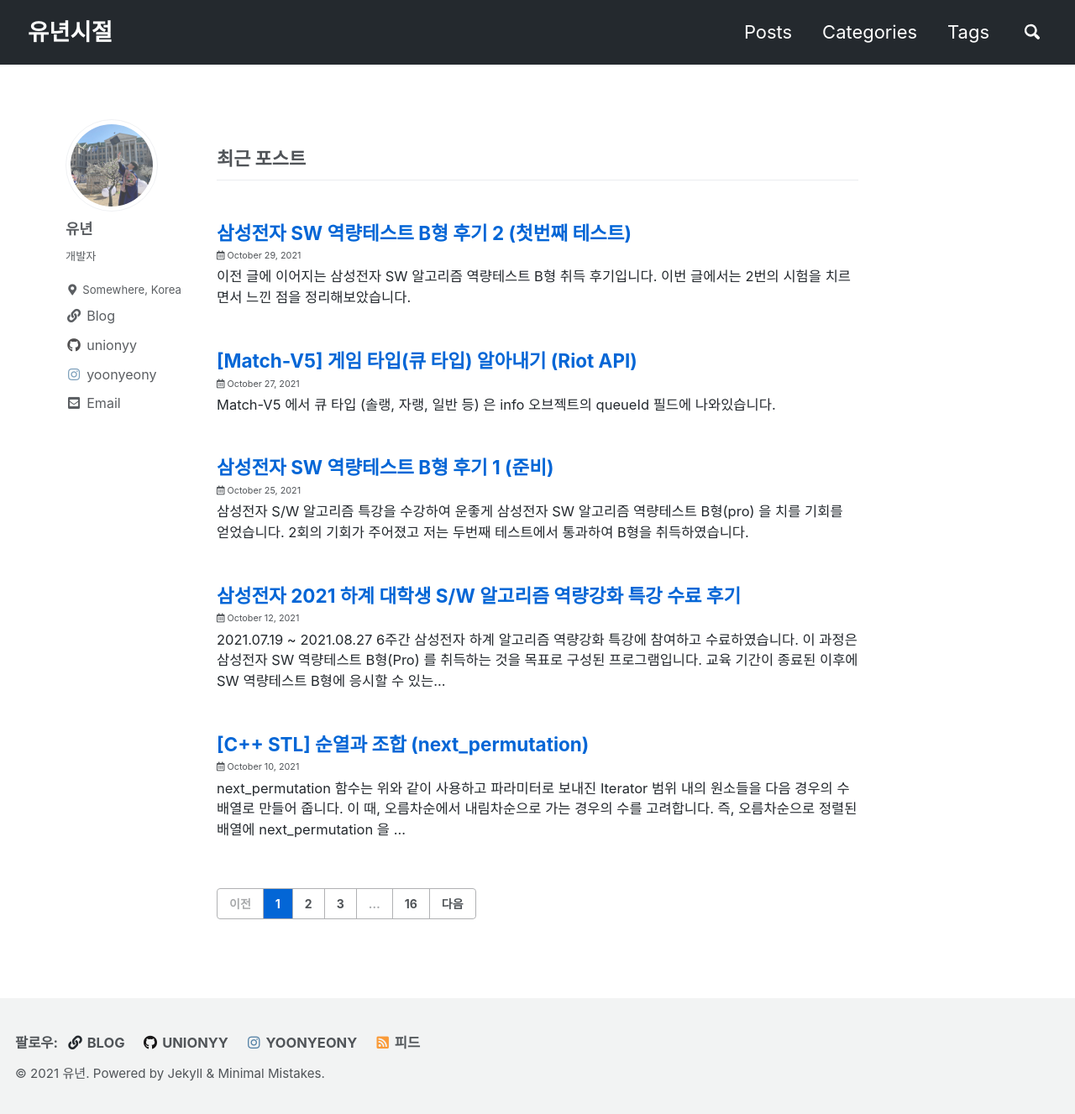
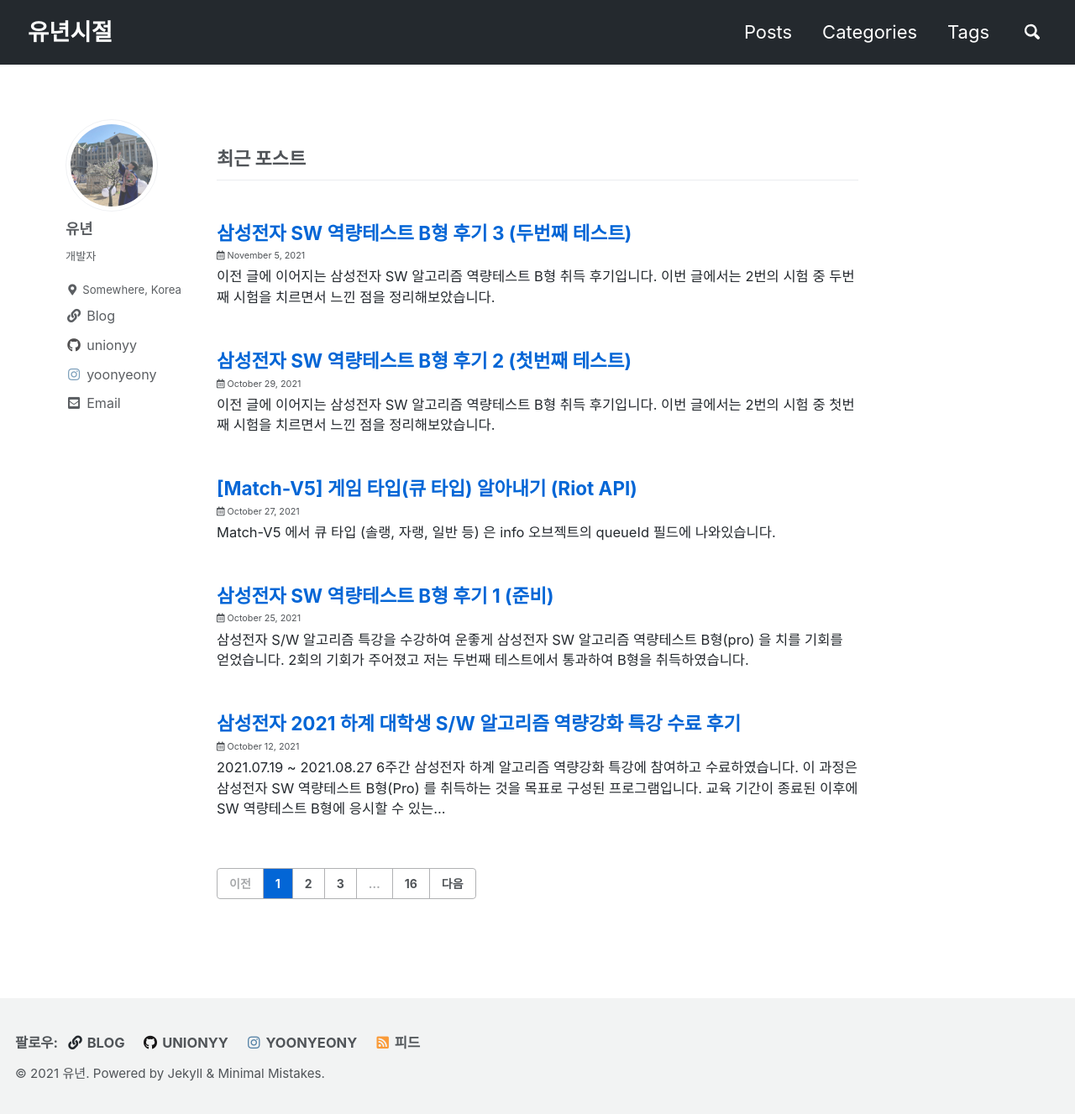
Before and after one commit to unionyy/blog, a Jekyll site: the page built from index.html, in a window 1280 px wide and 1327 px high. Shown: the whole window at 84% size. Built offline with Jekyll 4.4.1, drawn with Linux system fonts in a browser that asks for light colours; cached includes are drawn as plain includes; a script that is not in the unit is left out; the list of posts is cut into pages by our own code; comment, search, counter and statistics services are not loaded; some of the changed lines change nothing that is shown.

Commit message:
post: samsung b 3

```diff
--- a/_posts/2021-10-29-study-samsug2.md
+++ b/_posts/2021-10-29-study-samsug2.md
@@ -13,7 +13,7 @@
 ---
 ---
 
-이전 글에 이어지는 삼성전자 SW 알고리즘 역량테스트 B형 취득 후기입니다. 이번 글에서는 2번의 시험을 치르면서 느낀 점을 정리해보았습니다.
+이전 글에 이어지는 삼성전자 SW 알고리즘 역량테스트 B형 취득 후기입니다. 이번 글에서는 2번의 시험 중 첫번째 시험을 치르면서 느낀 점을 정리해보았습니다.
 <!--more-->
 
 삼성전자 SW 알고리즘 역량강화 특강에 참가하여 2번의 B형 테스트를 치를 수 있는 기회를 얻었습니다. 현재 코로나로 인해 상시 테스트가 계속 미뤄지고있는 것으로 알고 있는데, 정말 좋은 기회를 얻었습니다.
--- /dev/null
+++ b/_posts/2021-11-05-study-samsug3.md
@@ -0,0 +1,54 @@
+---
+title: "삼성전자 SW 역량테스트 B형 후기 3 (두번째 테스트)"
+excerpt_separator: "<!--more-->"
+layout: single
+date: 2021-11-05T17:15:30+09:00
+categories:
+  - Study
+tags:
+  - Review
+  - Algorithm
+  - Samsung
+permalink: /study/samsungb3/
+---
+---
+
+이전 글에 이어지는 삼성전자 SW 알고리즘 역량테스트 B형 취득 후기입니다. 이번 글에서는 2번의 시험 중 두번째 시험을 치르면서 느낀 점을 정리해보았습니다.
+<!--more-->
+
+## 준비
+첫번째 시험에서 떨어졌다고 생각을 하고 두번째 시험은 더 열심히 준비했습니다.
+
+배웠던 알고리즘들을 다시 한번 살펴보고 제가 구현했던 코드도 다시 읽어보았습니다.
+
+실전 문제도 시간을 체크하면서 4문제 더 풀었습니다.
+
+## 8월 27일 두번째 시험
+시험 당일 오전에 첫번째 시험의 결과가 메일로 안내되었습니다. 저는 예상한대로 통과하지 못했습니다. 첫시험 결과를 알고 두번째 시험을 봤기 때문에 더 열심히 볼 수 있었던 것 같습니다.
+
+이번에는 시험에 진지하게 임했고, 메모할 종이도 챙겼습니다.
+
+문제를 처음 봤을 때는 조금 당황했습니다. 생각치도 못했던 생소한 유형의 문제가 나왔기 때문입니다.
+
+첫시험에서 제대로 풀어야했다고 후회하다가 마음을 다잡았습니다. 나름 철저히 준비했기 때문에, 제가 풀지 못할 문제는 나오지 않을 것이라고 생각했습니다. 내가 못풀면 아무도 못풀 것이라는 마음으로 자신감을 갖고 문제를 풀기 시작했습니다.
+
+### 아이디어 도출 및 설계
+처음 아이디어를 떠올리는 과정이 제일 어려웠습니다. 어떤 자료구조와 알고리즘을 사용할 수 있는지 하나씩 따져보았습니다. 결국 트리 + DP로 충분히 구현할 수 있겠다는 생각이 떠올랐습니다.
+
+떠올린 아이디어를 실제로 구현할 수 있도록 구체화하여 코드를 설계했습니다. 구체적인 알고리즘과 노드 구조 등을 철저히 설계하였습니다.
+
+### 구현
+구현은 설계한 대로 수월하게 수행하였습니다. 구현 도중에 구조를 조금씩 신중하게 변경하였습니다. 첫번째 시험 때의 실수를 반복하지 않도록, 구조를 변경할 때에는 또다른 문제가 발생하지 않는지 꼭 체크하였습니다.
+
+### 디버깅
+구현을 모두 마친 뒤에는 테스트해보면서 디버깅을 진행했습니다. 오타 등 자잘한 버그 외에 큰 문제는 없었습니다.
+
+### 최적화
+테스트 결과 실행 시간이 꽤 괜찮게 나왔습니다. 그래도 남은 시간동안 최적화를 진행하였습니다.
+
+메인 함수를 수정하여 로그를 찍어보면서 불필요한 연산을 제거하였습니다. 또한 트리에서 중복된 노드를 제거하였습니다.
+
+시험이 종료될 때까지 최적화를 진행하였고, 그 결과 4-5배 정도 빠른 실행시간을 얻을 수 있었습니다. 특수한 버그나 오류가 없으면 무난히 통과할 수 있을 만한 결과를 얻었습니다.
+
+## 시험 결과
+8월 27일에 치른 두번째 테스트에 통과하여 삼성전자 SW 알고리즘 역량 테스트 Level B(Pro) 를 취득하였습니다.
```
